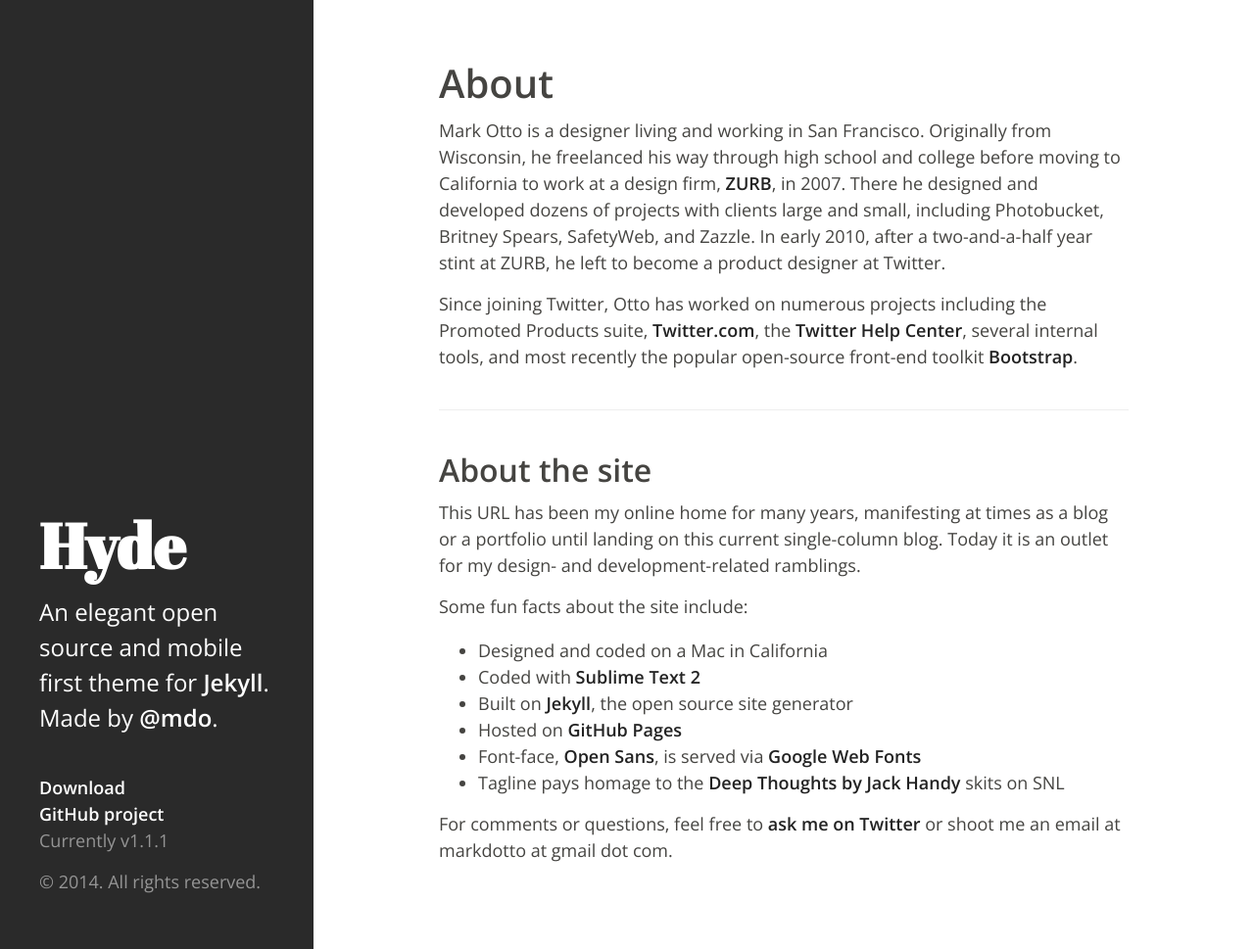
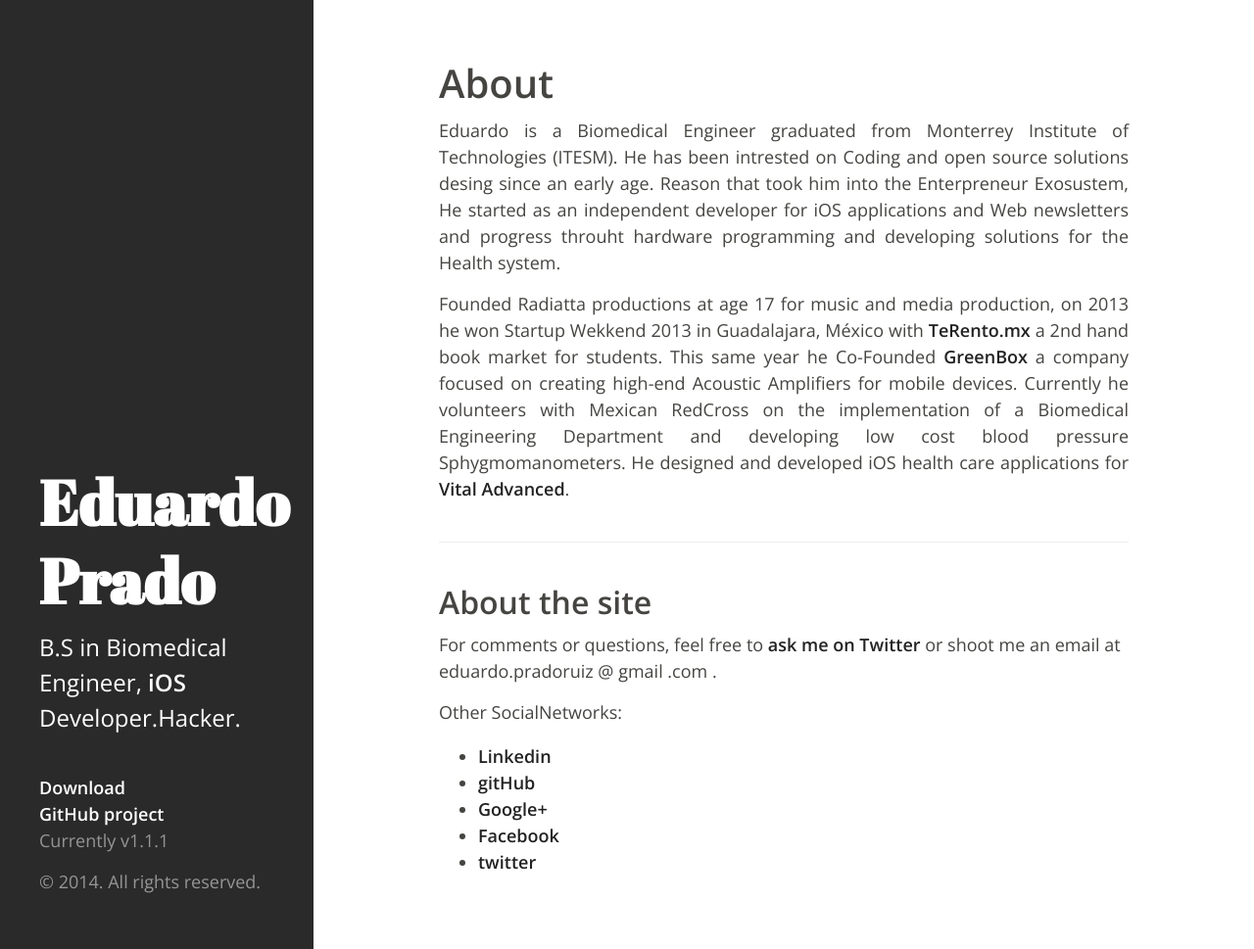
Before and after one commit to radiatta/radiatta.github.io, a Jekyll site: the page built from about.html, in a window 1280 px wide and 969 px high. Shown: the whole window at 98% size. Built offline with Jekyll 4.4.1, drawn with Linux system fonts in a browser that asks for light colours; Markdown is read by kramdown in place of the engine named in the settings.

Commit message:
config yml changes

```diff
--- a/_config.yml
+++ b/_config.yml
@@ -1,7 +1,7 @@
-title:        Hyde
-tagline:      'Hyde, a Jekyll theme'
-description:  'An elegant open source and mobile first theme for <a href="http://jekyllrb.com" target="_blank">Jekyll</a>. Made by <a href="https://twitter.com/mdo" target="_blank">@mdo</a>.'
-url:          http://andhyde.com
+title:        <a href="http://radiatta.github.io">Eduardo Prado</a>
+tagline:      'IOS Development'
+description:  'B.S in Biomedical Engineer, <a href="http://RADIATTA.GITHUB.IO" target="_blank">iOS</a> Developer.Hacker.'
+url:          http://hsi-medicalsolutions.github.io
 version:      1.1.1
 author:
   name:       ''
--- a/about.html
+++ b/about.html
@@ -7,22 +7,23 @@ title: About
 
   <h1 class="page-title">About</h1>
 
-  <p>Mark Otto is a designer living and working in San Francisco. Originally from Wisconsin, he freelanced his way through high school and college before moving to California to work at a design firm, <a href="http://zurb.com">ZURB</a>, in 2007. There he designed and developed dozens of projects with clients large and small, including Photobucket, Britney Spears, SafetyWeb, and Zazzle. In early 2010, after a two-and-a-half year stint at ZURB, he left to become a product designer at Twitter.</p>
-  <p>Since joining Twitter, Otto has worked on numerous projects including the Promoted Products suite, <a href="http://twitter.com">Twitter.com</a>, the <a href="http://support.twitter.com">Twitter Help Center</a>, several internal tools, and most recently the popular open-source front-end toolkit <a href="http://twitter.github.com/bootstrap/">Bootstrap</a>.</p>
+
+  <p align="justify">Eduardo is a Biomedical Engineer graduated from Monterrey Institute of Technologies (ITESM). He has been intrested on Coding and open source solutions desing since an early age. Reason that took him into the Enterpreneur Exosustem, He started as an independent developer for iOS applications and Web newsletters and progress throuht hardware programming and developing solutions for the Health system.</p>
+
+  <p align="justify">Founded Radiatta productions at age 17 for music and media production, on 2013 he won Startup Wekkend 2013 in Guadalajara, México with <a href="terento.mx">TeRento.mx </a> a 2nd hand book market for students. This same year he Co-Founded <a href="https://www.facebook.com/pages/Greenbox-Bocina/257384667742256">GreenBox</a> a company focused on creating high-end Acoustic Amplifiers for mobile devices. Currently he volunteers with Mexican RedCross on the implementation of a Biomedical Engineering Department and developing low cost blood pressure Sphygmomanometers. He designed and developed iOS health care applications for <a href="http://http://www.vitaladvanced.com"> Vital Advanced</a>.</p>
 
   <hr>
 
   <h2>About the site</h2>
-  <p>This URL has been my online home for many years, manifesting at times as a blog or a portfolio until landing on this current single-column blog. Today it is an outlet for my design- and development-related ramblings.</p>
-  <p>Some fun facts about the site include:</p>
+    <p>For comments or questions, feel free to <a href="http://twitter.com/t2ac32">ask me on Twitter</a> or shoot me an email at eduardo.pradoruiz @ gmail .com .</p>
+
+  <p>Other SocialNetworks:</p>
   <ul>
-    <li>Designed and coded on a Mac in California</li>
-    <li>Coded with <a href="http://sublimetext.org/2">Sublime Text 2</a></li>
-    <li>Built on <a href="http://jekyllrb.com/">Jekyll</a>, the open source site generator</li>
-    <li>Hosted on <a href="http://pages.github.com">GitHub Pages</a></li>
-    <li>Font-face, <a href="http://www.google.com/webfonts/specimen/Open+Sans">Open Sans</a>, is served via <a href="http://www.google.com/webfonts">Google Web Fonts</a></li>
-    <li>Tagline pays homage to the <a href="http://www.youtube.com/watch?v=hVPHXo6Jnt8">Deep Thoughts by Jack Handy</a> skits on SNL</li>
+    <li><a href="http://mx.linkedin.com/pub/eduardo-prado/63/aa8/a89/">Linkedin</a></li>
+    <li><a href="http://github.com/t2ac32">gitHub</a></li>
+    <li><a href="htt://google.com/+EduardoPradoRuiz">Google+</a></li>
+    <li> <a href="http://facebook.com/t2ac32">Facebook</a></li>
+    <li><a href="http://twitter.com/t2ac32">twitter</a></li>
   </ul>
-  <p>For comments or questions, feel free to <a href="http://twitter.com/mdo">ask me on Twitter</a> or shoot me an email at markdotto at gmail dot com.</p>
 
 </div>
```
